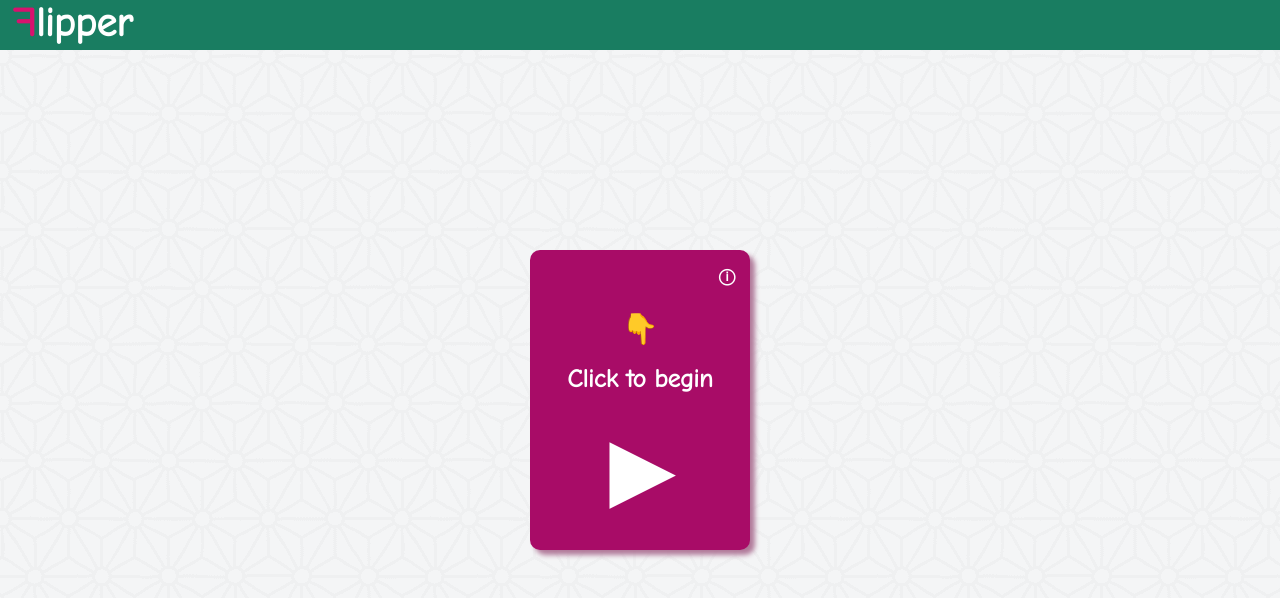
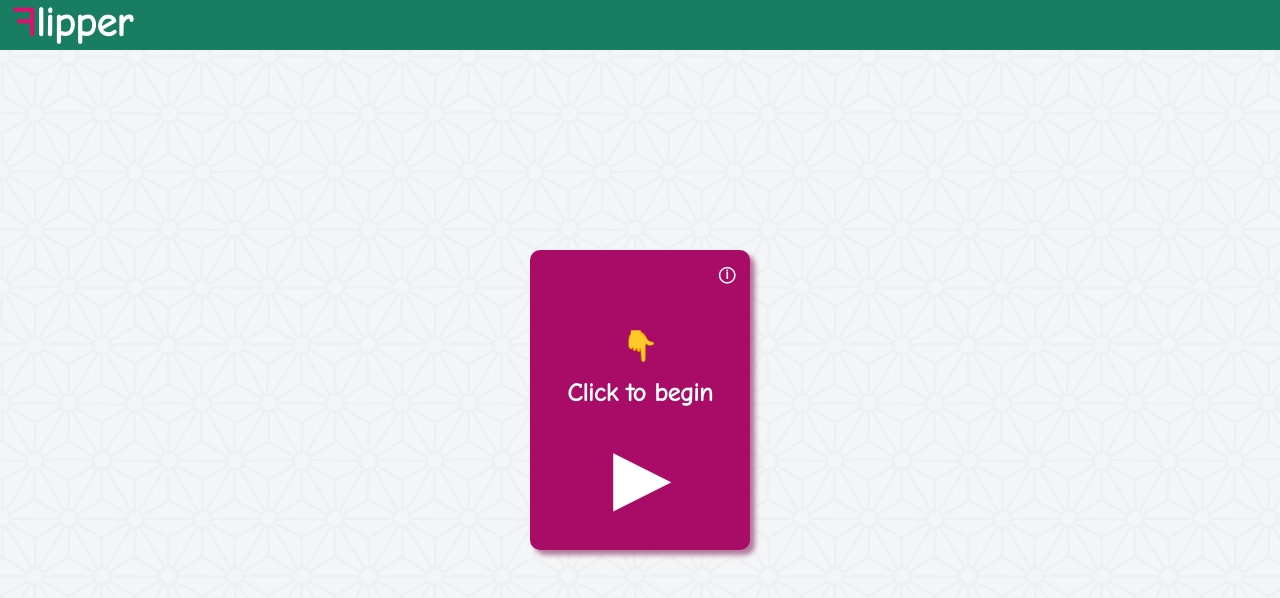
Before and after one commit to devsuds/flipper, a React (Create React App) app: page / in a window 1280 px wide. Shown: the top 598 px of the page. Built offline with nearby package versions, Linux system fonts and the light colour scheme.

Commit message:
minor UI fixed

```diff
--- a/src/components/card/card.styles.scss
+++ b/src/components/card/card.styles.scss
@@ -48,16 +48,17 @@
       }
 
       &.back {
+        display: flex;
+        flex-direction: column;
         color: white;
-        text-align: center;
-        justify-content: space-around;
         background: #c5c4bc;
         padding: 10px;
         transform: rotateY(180deg);
-        display: flex;
 
         .card-content {
-          font-size: 75px;
+          justify-content: center;
+          align-self: center;
+          font-size: 80px;
         }
       }
     }
--- a/src/components/menu/menu.styles.scss
+++ b/src/components/menu/menu.styles.scss
@@ -40,7 +40,7 @@
 
         .play-retry {
           cursor: pointer;
-          font-size: 80px;
+          font-size: 70px;
           padding: 15px;
           &:hover {
             text-shadow: 1px 1px 1px #86bbc5;
@@ -59,10 +59,11 @@
         .info-button {
           display: flex;
           align-self: flex-end;
+          justify-content: space-around;
           padding-right: 15px;
           font-size: 16px;
-          padding-bottom: 10px;
           cursor: pointer;
+          padding-bottom: 30px;
         }
       }
 
```
